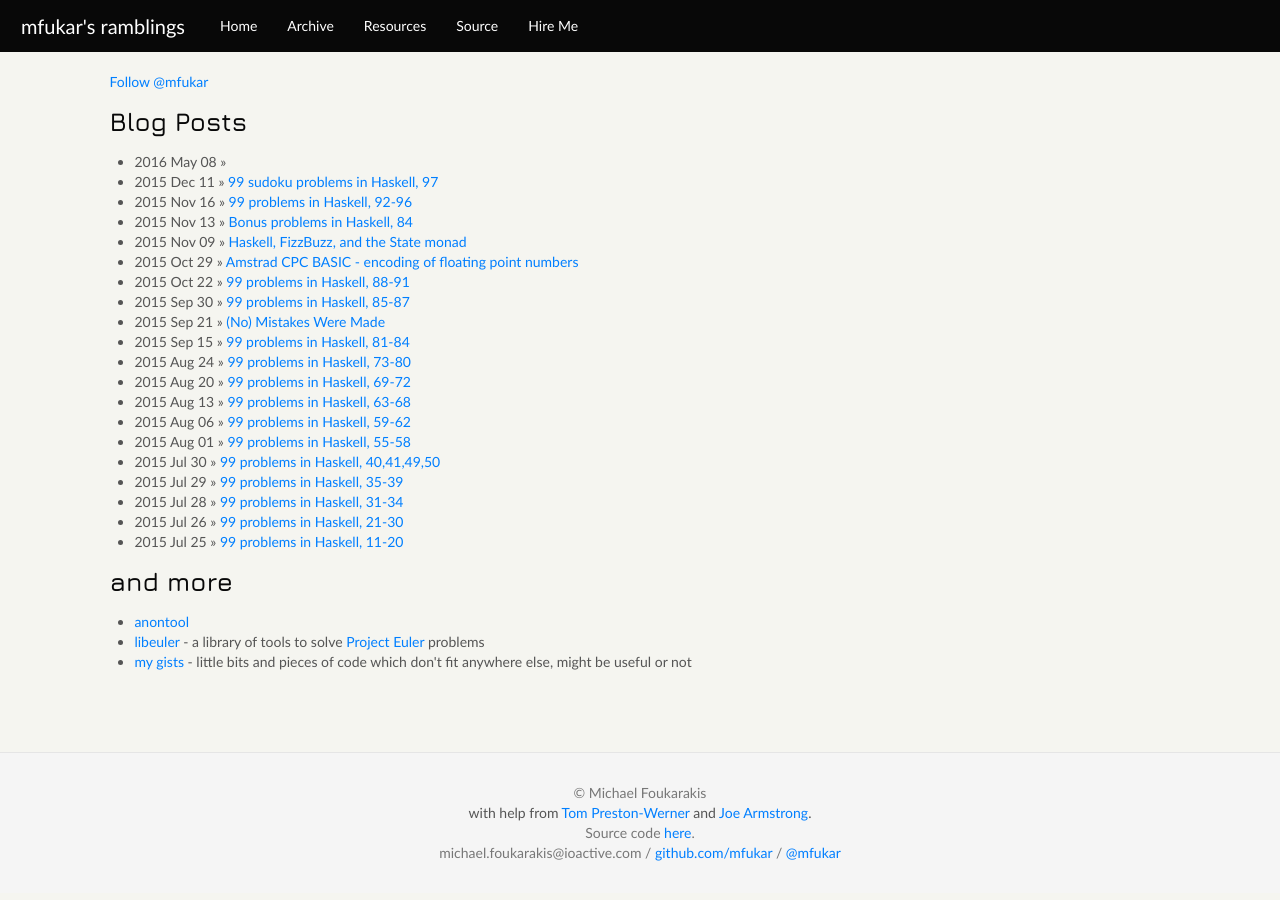
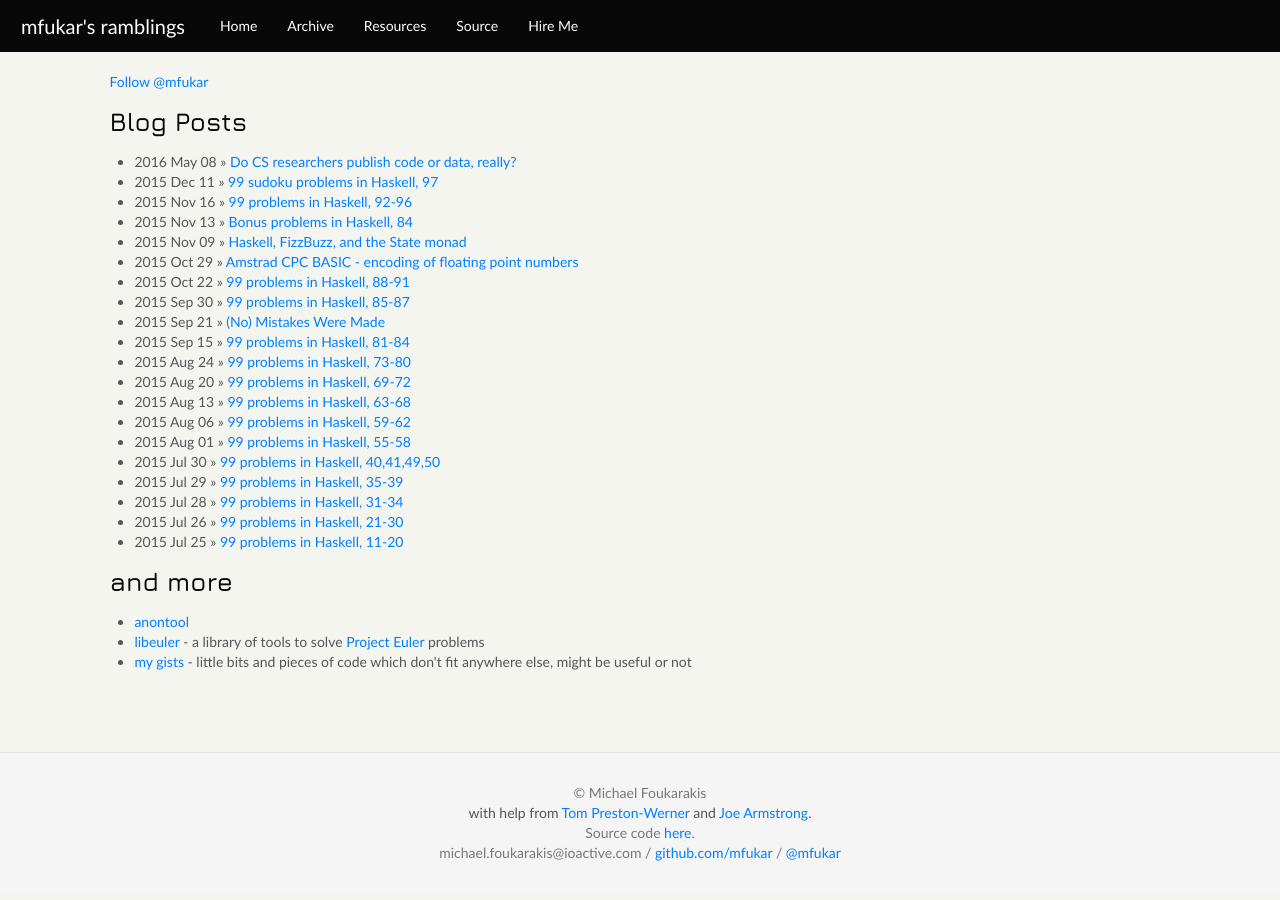
Before and after one commit to mfukar/mfukar.github.com, a Jekyll site: the page built from index.html, in a window 1280 px wide. Built offline with Jekyll 4.4.1, drawn with Linux system fonts in a browser that asks for light colours; some web fonts are replaced; comment, search, counter and statistics services are not loaded.

Commit message:
Fix post title

```diff
--- a/_posts/2016-05-08-academia.md
+++ b/_posts/2016-05-08-academia.md
@@ -1,11 +1,11 @@
 ---
 layout: post
-title: Myth: "CS Researchers Don't Publish Code or Data"
+title: Do CS researchers publish code or data, really?
 tags: [academia, repeatability]
 year: 2016
 month: 05
 day: 08
-published: false
+published: true
 summary: Does CS academia really live in a bubble? How big?
 ---
 
```
